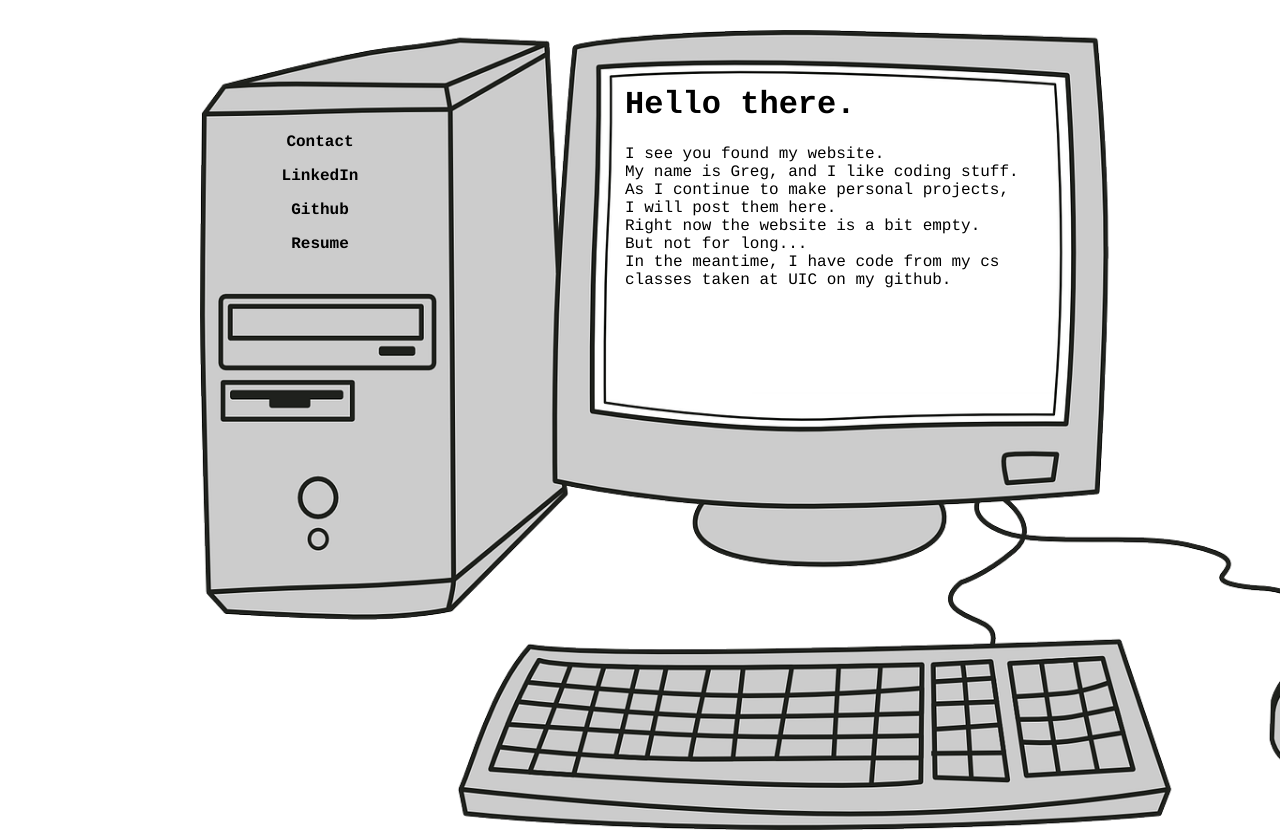
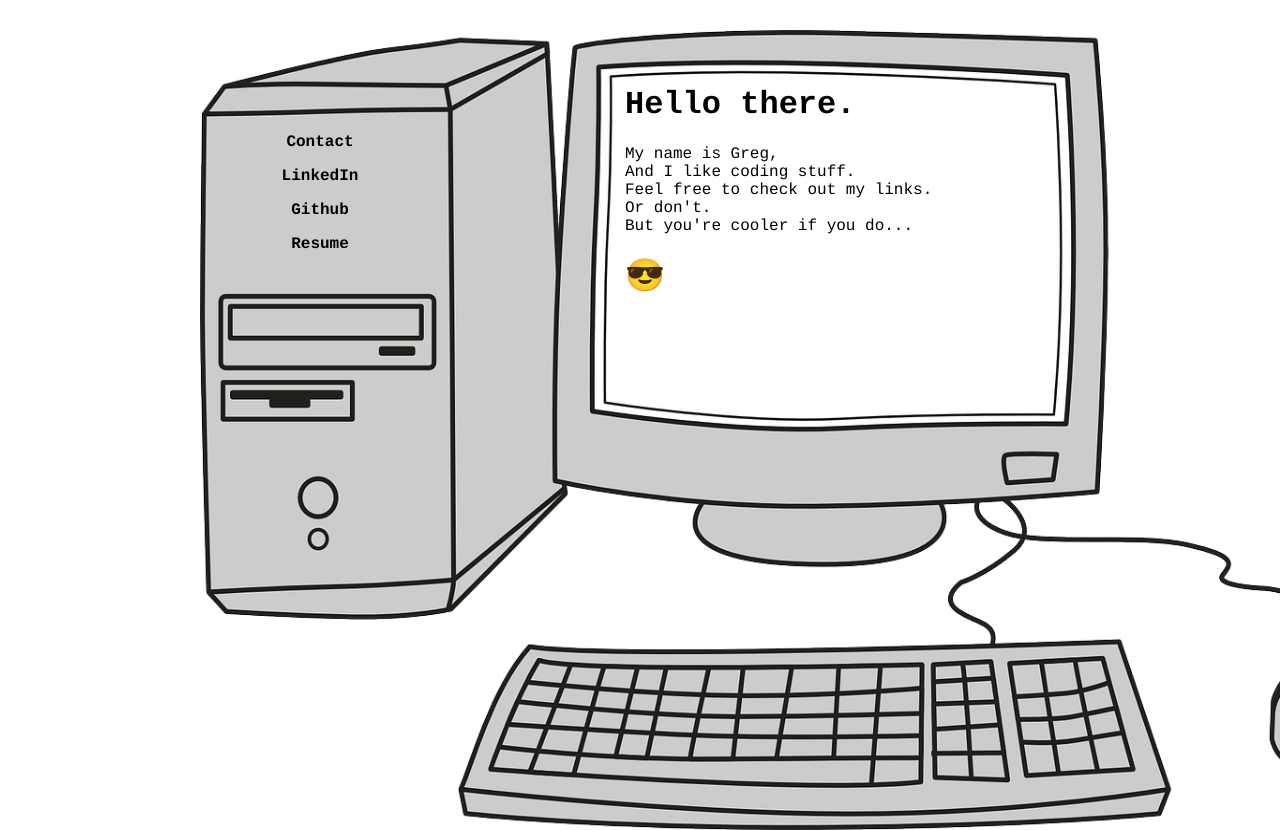
Before and after one commit to gbaranov99/gbaranov, a plain HTML site: page gbaranov/gbaranov-site/index.html in a window 1280 px wide. Shown: the top 830 px of the page. Drawn offline with Linux system fonts and the light colour scheme.

Commit message:
Made website look a bit nicer

```diff
--- a/gbaranov/gbaranov-site/index.html
+++ b/gbaranov/gbaranov-site/index.html
@@ -14,14 +14,12 @@
 
 	<div id="mytext">
 		<h1>Hello there.</h1>
-		<p>I see you found my website.<br>
-		My name is Greg, and I like coding stuff.<br>
-		As I continue to make personal projects,<br>
-		I will post them here.<br>
-		Right now the website is a bit empty.<br>
-		But not for long...<br>
-		In the meantime, I have code from my cs<br>
-		classes taken at UIC on my github.</p>
+		<p>My name is Greg,<br>
+		And I like coding stuff.<br>
+		Feel free to check out my links.<br>
+		Or don't.<br>
+		But you're cooler if you do...</p>
+		<h1>😎</h1>
 	</div>
 
 	<ul id="navbar">
```
